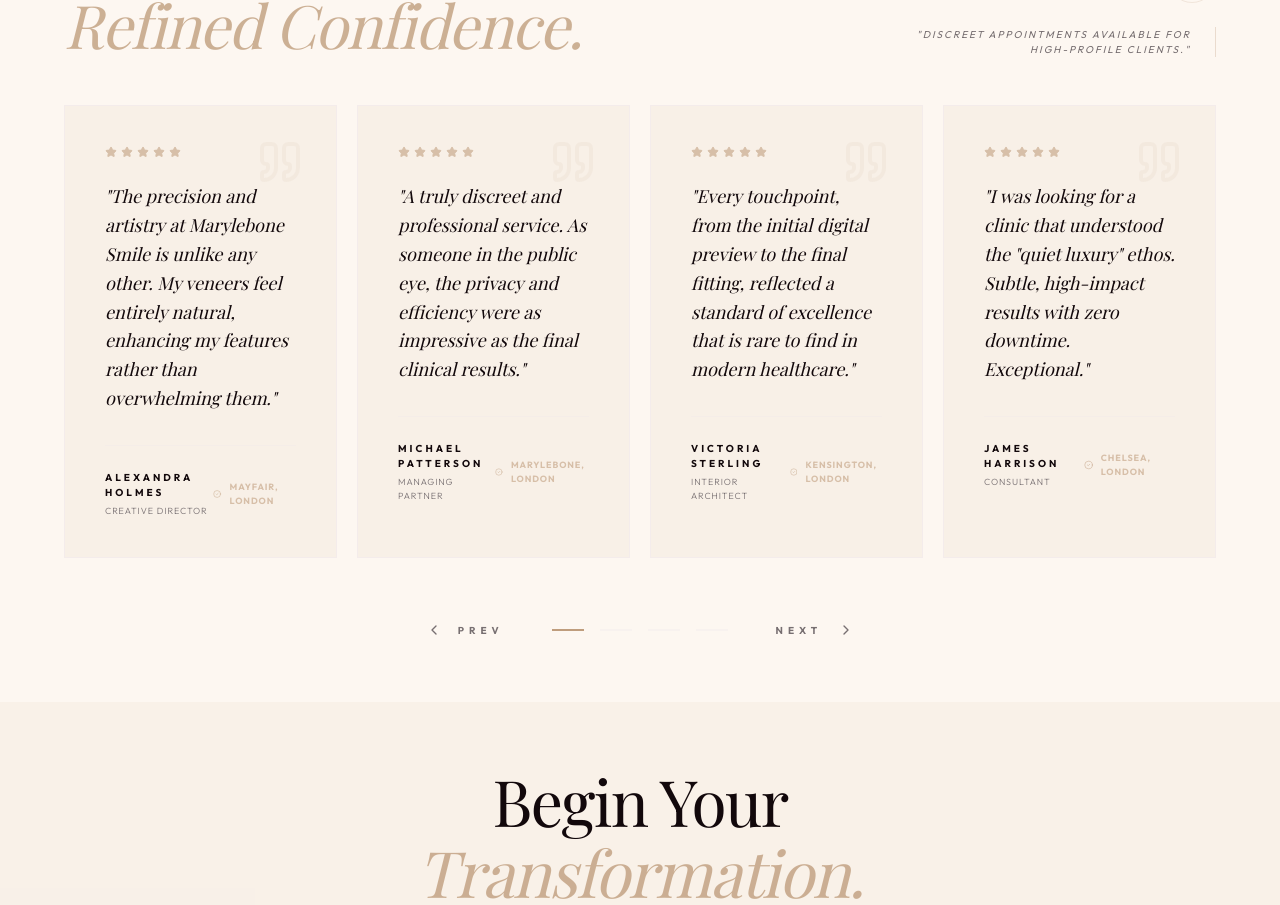
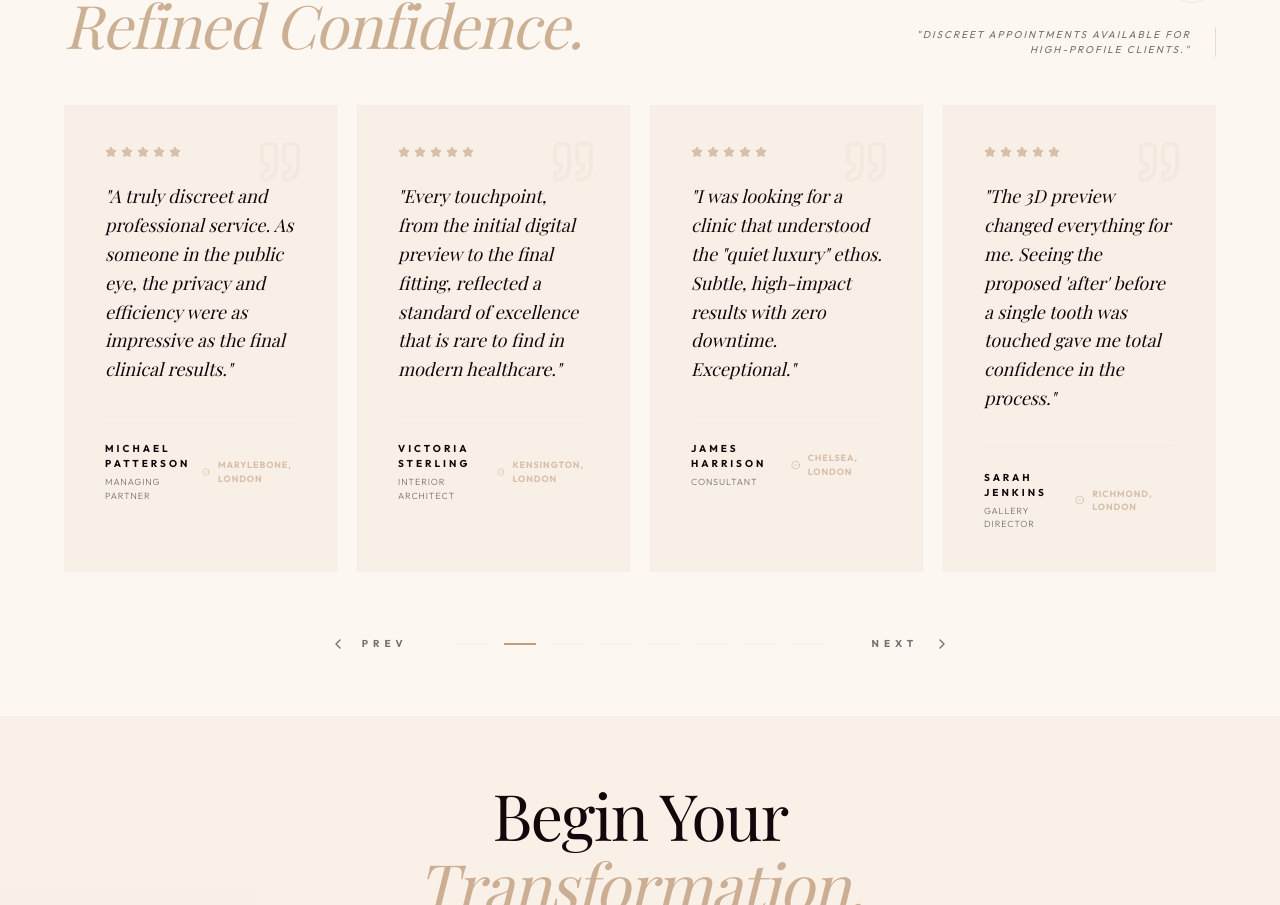
Before and after one commit to Gitcodeai/Marylebone_Smile_Clinic, a Next.js app: page / in a window 1280 px wide. Shown: the part 5463-6368 px from the top of the page. Built offline with nearby package versions, Linux system fonts and the light colour scheme; a web font is replaced by a local one.

Commit message:
feat: add SocialProof component featuring an animated testimonial carousel with autoplay.

```diff
--- a/components/social-proof.tsx
+++ b/components/social-proof.tsx
@@ -37,6 +37,38 @@ const testimonials = [
         role: 'Consultant',
         content: 'I was looking for a clinic that understood the "quiet luxury" ethos. Subtle, high-impact results with zero downtime. Exceptional.',
         location: 'Chelsea, London',
+        rating: 5,
+    },
+    {
+        id: 5,
+        name: 'Sarah Jenkins',
+        role: 'Gallery Director',
+        content: "The 3D preview changed everything for me. Seeing the proposed 'after' before a single tooth was touched gave me total confidence in the process.",
+        location: 'Richmond, London',
+        rating: 5,
+    },
+    {
+        id: 6,
+        name: 'David Montgomery',
+        role: 'Executive Producer',
+        content: "Hardly feels like a clinic. The environment is serene, and the team operates with a level of precision you won't find anywhere else in London.",
+        location: 'Belgravia, London',
+        rating: 5,
+    },
+    {
+        id: 7,
+        name: 'Emma Richardson',
+        role: 'Senior Designer',
+        content: "A life-changing investment. I finally have the 'signature smile' I’ve wanted for years, delivered with absolute clinical excellence.",
+        location: 'Notting Hill, London',
+        rating: 5,
+    },
+    {
+        id: 8,
+        name: 'Robert Chen',
+        role: 'Venture Partner',
+        content: "Everything is tailored. They didn't just give me generic white teeth; they designed a smile that actually fits my face and personality perfectly",
+        location: "St. John's Wood, London",
         rating: 5,
     },
 ];
```
